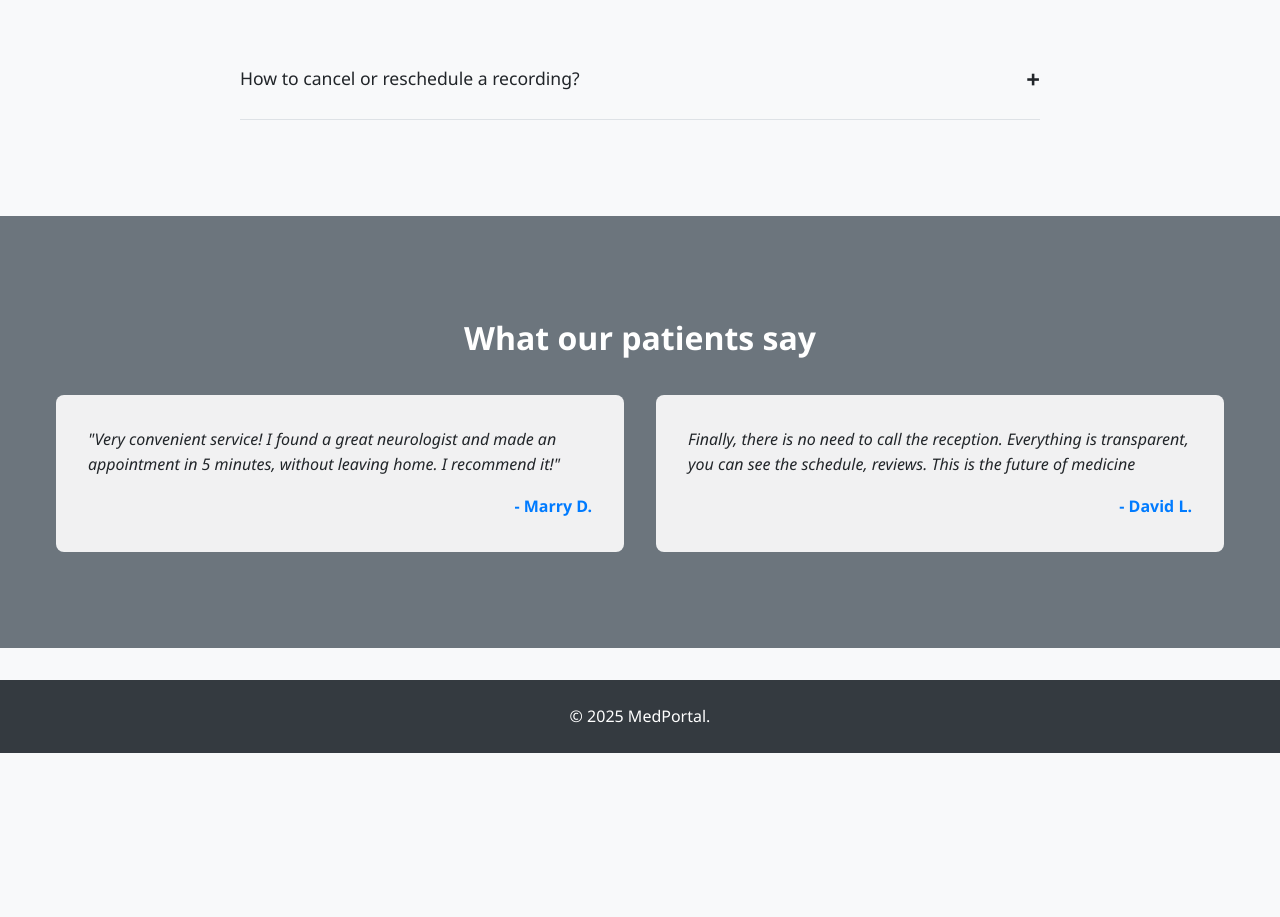
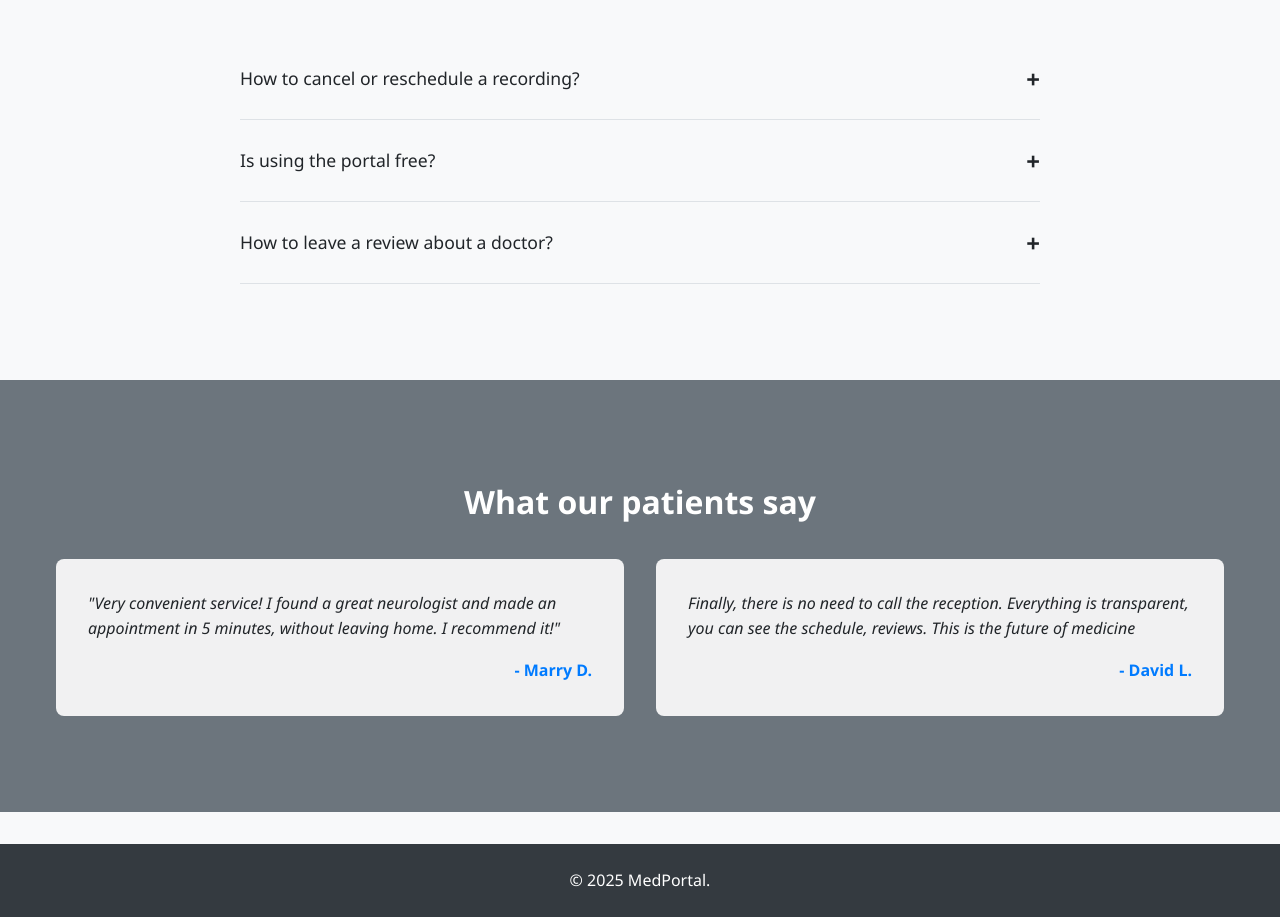
Before and after one commit to Cauteros974/medical-portal, a React (Vite) app: page / in a window 1280 px wide. Shown: the part 2285-3202 px from the top of the page. Before the commit the page ends 3038 px from the top, so only its background shows below. Built offline with nearby package versions, Linux system fonts and the light colour scheme.

Commit message:
Update HomePage.jsx

```diff
--- a/src/pages/HomePage.jsx
+++ b/src/pages/HomePage.jsx
@@ -128,6 +128,14 @@ const HomePage = () => {
                         question="How to cancel or reschedule a recording?"
                         answer="You can cancel or reschedule your appointment in your personal account no later than 24 hours before the appointment. If there are less than 24 hours left, please contact the clinic directly."
                     />
+                    <FaqItem
+                        question="Is using the portal free?"
+                        answer="Yes, using our portal to search for doctors and make appointments is completely free for patients. You only pay the cost of the consultation directly at the clinic."
+                    />
+                    <FaqItem
+                        question="How to leave a review about a doctor?"
+                        answer="The opportunity to leave a review will appear in your personal account after your appointment. We will send a reminder to your email asking you to share your impressions."
+                    />
                 </div>
             </div>
           </section>
```
